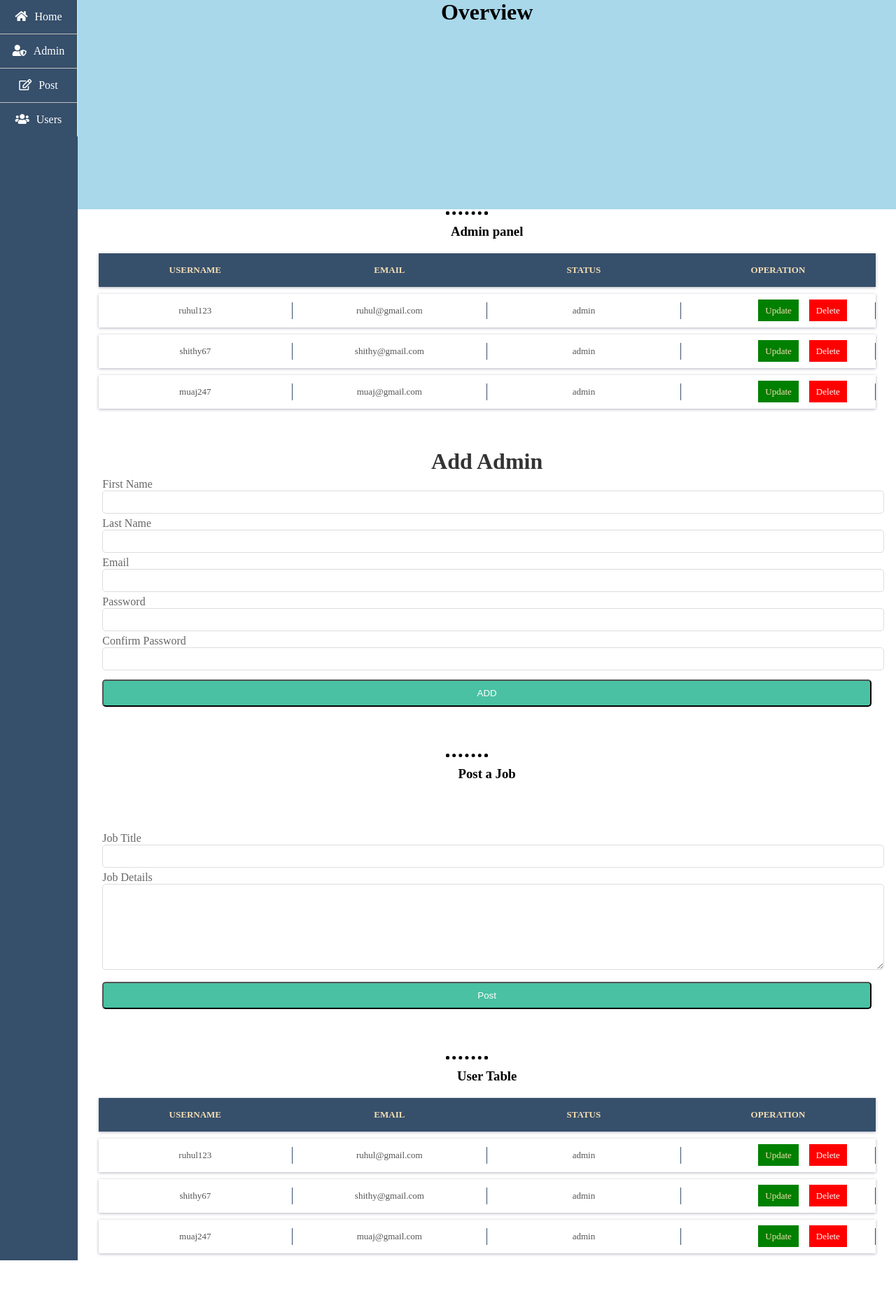
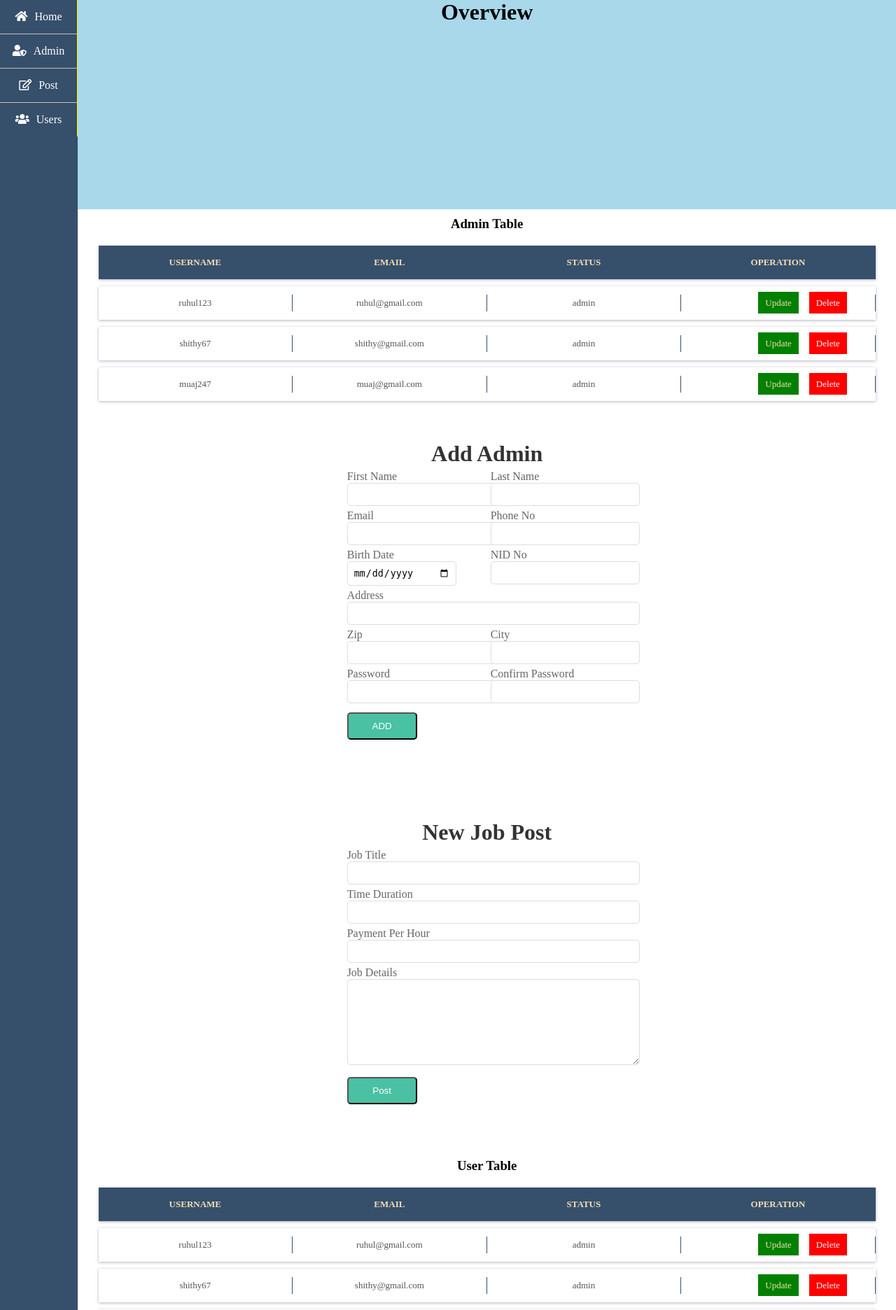
Before and after one commit to RuhulAmin-info/Babysitter, a PHP site: page /php/admin_dashboard.php in a window 1280 px wide. Shown: the part 60-1932 px from the top of the page at 70% size. Before the commit the page ends 1861 px from the top, so only its background shows below. Run offline with PHP 8.4, Linux system fonts and the light colour scheme; the visitor is signed in with stand-in values (Sample User, id 1).

Commit message:
update some section

```diff
--- a/css/dashboard.css
+++ b/css/dashboard.css
@@ -193,7 +193,7 @@ table
 #container {
 
     margin: 30px auto 10px auto;
-
+    max-width: 450px;
     padding: 10px;
   }
 
@@ -236,10 +236,12 @@ table
     border-radius: 5px;
   }
 
+
+
   .form-wrap button {
 
     display: block;
-    width: 100%;
+    width: 25%;
     padding: 10px 6px;
     margin-top: 13px;
     margin-bottom: 30px;
@@ -269,3 +271,7 @@ h3{
     text-align: center;
     padding: 10px;
 }
+.display{
+    display: flex;
+    justify-content:space-between;
+}
--- a/php/admin_dashboard.php
+++ b/php/admin_dashboard.php
@@ -2,12 +2,9 @@
 
 session_start();
 if(!isset($_SESSION['admin_username']))
-    header("location:login.php")
+    header("location:login.php");
 
  ?>
-
-
-
 
 
 <!DOCTYPE html>
@@ -22,7 +19,7 @@ if(!isset($_SESSION['admin_username']))
     <nav id="navber">
 		<h1 class="logo">
 			<span class="logo-text">
-                Admin Dashboard <span class="Wellcome">Wellcome:  <?php echo $_SESSION['admin_username']; ?></span>
+                Admin Dashboard <span class="Wellcome">Wellcome: <?php echo $_SESSION["admin_username"]; ?> </span>
 			</span>
 		</h1>
 		<ul>
@@ -59,8 +56,8 @@ if(!isset($_SESSION['admin_username']))
                 <h1>Overview</h1>
             </div>
             <div class="admin_panel">
-                <hr>
-                <h3>Admin panel</h3>
+
+                <h3>Admin Table</h3>
 
 
                 <div class="table_box">
@@ -158,21 +155,55 @@ if(!isset($_SESSION['admin_username']))
                 </div>
 
                 <form method="post">
-                <div class="form-group name">
+                <div class="display">
+                    <div class="form-group">
                         <label for="first-name">First Name</label>
                         <input type="text" name="firstName" required>
                     </div>
 
-                <div class="form-group name">
+                    <div class="form-group">
                         <label for="last-name">Last Name</label>
                         <input type="text" name="lastName"  required>
                     </div>
+                </div>
 
+                <div class="display">
                     <div class="form-group">
                         <label for="email">Email</label>
                         <input type="email" name="email" required>
                     </div>
+                    <div class="form-group">
+                        <label for="Phone">Phone No</label>
+                        <input type="number" name="phone" required>
+                    </div>
+                </div>
 
+                <div class="display">
+                    <div class="form-group">
+                        <label for="Birth-date">Birth Date</label>
+                        <input type="date" name="birth-date" required>
+                    </div>
+                    <div class="form-group">
+                        <label for="nid">NID No</label>
+                        <input type="number" name="nid" required>
+                    </div>
+                </div>
+                        <div class="form-group">
+                            <label for="address">Address</label>
+                            <input type="text" name="address-one" required>
+                        </div>
+
+                 <div class="display">
+                        <div class="form-group">
+                             <label for="zip-code">Zip</label>
+                             <input type="number" name="zip" required>
+                        </div>
+                        <div class="form-group">
+                             <label for="city">City</label>
+                             <input type="text" name="city" required>
+                        </div>
+                </div>
+                <div class="display">
                     <div class="form-group">
                         <label for="password">Password</label>
                         <input type="password" name="password" required >
@@ -182,22 +213,34 @@ if(!isset($_SESSION['admin_username']))
                             <label for="password2">Confirm Password</label>
                             <input type="password" name="password2" required>
                     </div>
+                </div>
                 <button type="submit" class="btn" name="sing_submit">ADD</button>
                 </form>
             </div>
             </div>
             <div class="Job-post">
-                <hr>
-                <h3>Post a Job</h3>
 
                 <div id="container">
                     <div class="form-wrap">
+                    <h1>New Job Post</h1>
 
                         <form method="post">
                         <div class="form-group name">
                             <label for="title">Job Title</label>
                             <input type="text" name="job_title" required>
                         </div>
+                        <div class="form-group name">
+                            <label for="job-duration">Time Duration</label>
+                            <input type="number" name="time-duration" required>
+                        </div>
+                        <div class="form-group name">
+                            <label for="payment">Payment Per Hour</label>
+                            <input type="number" name="payment-par-hour" required>
+                        </div>
+
+
+
+
                         <div class="form-group">
                             <label for="job-details">Job Details</label>
                             <textarea name="job-details" id="" rows="7"></textarea>
@@ -212,7 +255,7 @@ if(!isset($_SESSION['admin_username']))
             </div>
 
             <div class="user-table">
-                    <hr>
+
                     <h3>User Table</h3>
                     <div class="table_box">
                     <div class="table_row table_head">
@@ -307,4 +350,5 @@ if(!isset($_SESSION['admin_username']))
     </div>
 
 </body>
+
 </html>
```
Also changed, not shown: css/style.css (+27 -14 lines), index.php (+14 -2 lines). Lines whose indentation alone changed are shown as unchanged.
